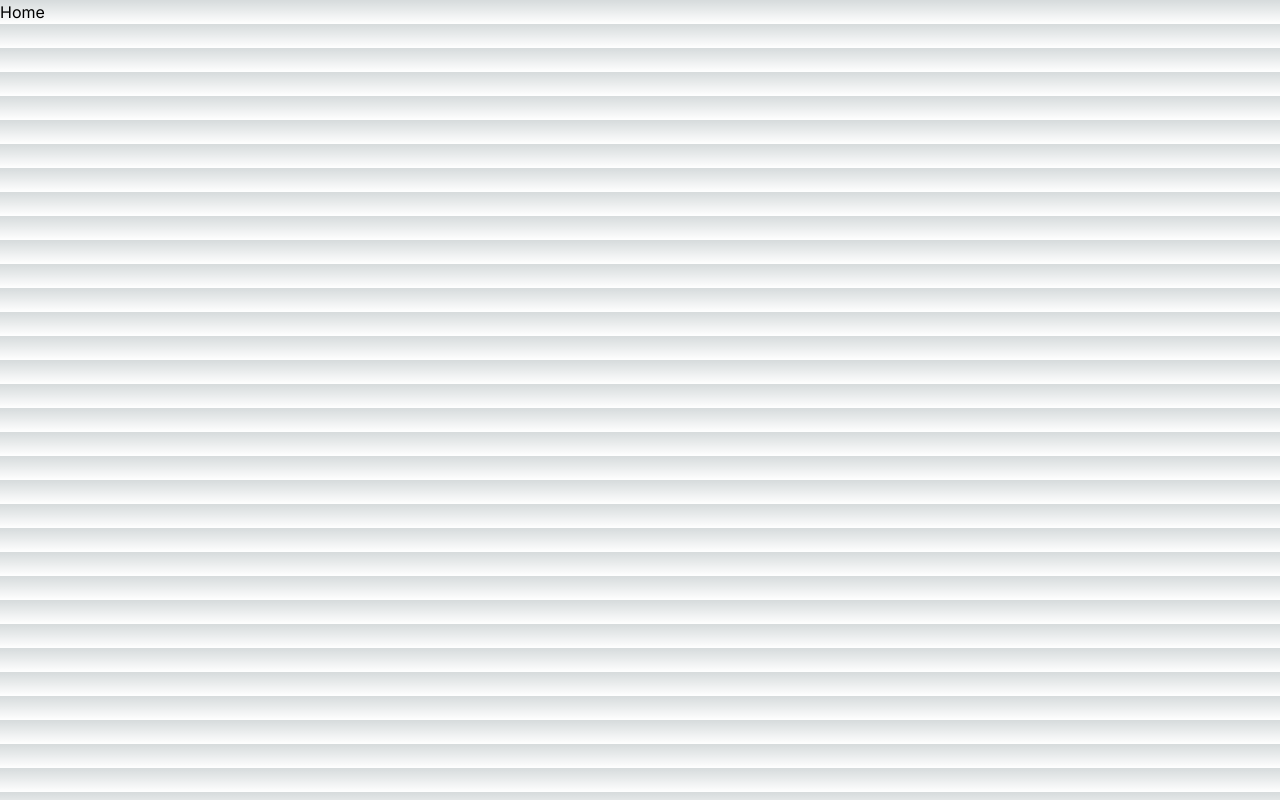
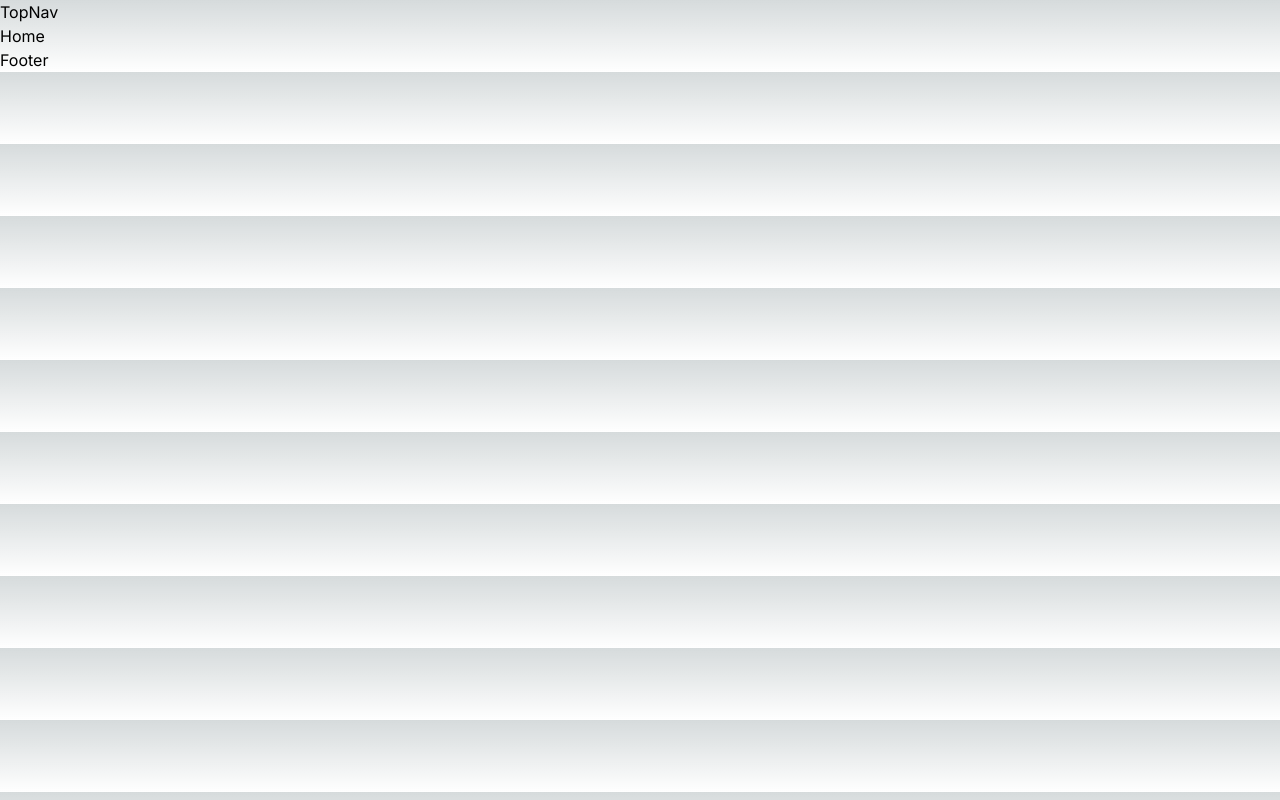
Before and after one commit to gabyakd2/challenge-esp, a Next.js app: page / in a window 1280 px wide. Built offline with nearby package versions, Linux system fonts and the light colour scheme.

Commit message:
add: material ui and zustand

```diff
--- /dev/null
+++ b/app/components/Footer/Footer.tsx
@@ -0,0 +1,9 @@
+import React from "react";
+
+function Footer() {
+  return (
+    <div>Footer</div>
+  )
+}
+
+export default Footer
--- a/app/components/Navbar.tsx
+++ b/app/components/Navbar/Navbar.tsx
@@ -1,9 +1,10 @@
 import React from "react";
+import TopNav from "./components/TopNav";
 
 function Navbar() {
   return (
     <div>
-
+      <TopNav />
     </div>
   )
 }
--- /dev/null
+++ b/app/components/Navbar/components/TopNav.tsx
@@ -0,0 +1,10 @@
+import React from "react";
+// import {Button, Menu, MenuItem} from "@mui/material";
+
+function TopNav() {
+  return (
+    <div>TopNav</div>
+  )
+}
+
+export default TopNav
--- a/app/layout.tsx
+++ b/app/layout.tsx
@@ -1,6 +1,8 @@
 import type { Metadata } from "next";
 import { Inter } from "next/font/google";
 import "./globals.css";
+import Navbar from "./components/Navbar/Navbar";
+import Footer from "./components/Footer/Footer";
 
 const inter = Inter({ subsets: ["latin"] });
 
@@ -16,7 +18,11 @@ export default function RootLayout({
 }>) {
   return (
     <html lang="en">
-      <body className={inter.className}>{children}</body>
+      <body className={inter.className}>
+        <Navbar />
+        {children}
+        <Footer />
+      </body>
     </html>
   );
 }
--- a/package.json
+++ b/package.json
@@ -9,9 +9,13 @@
     "lint": "next lint"
   },
   "dependencies": {
+    "@emotion/react": "^11.11.3",
+    "@emotion/styled": "^11.11.0",
+    "@mui/material": "^5.15.6",
     "next": "14.1.0",
     "react": "^18",
-    "react-dom": "^18"
+    "react-dom": "^18",
+    "zustand": "^4.5.0"
   },
   "devDependencies": {
     "@types/node": "^20",
```
Also changed, not shown: 1 other file (tests, documents, lock files or other folders).
